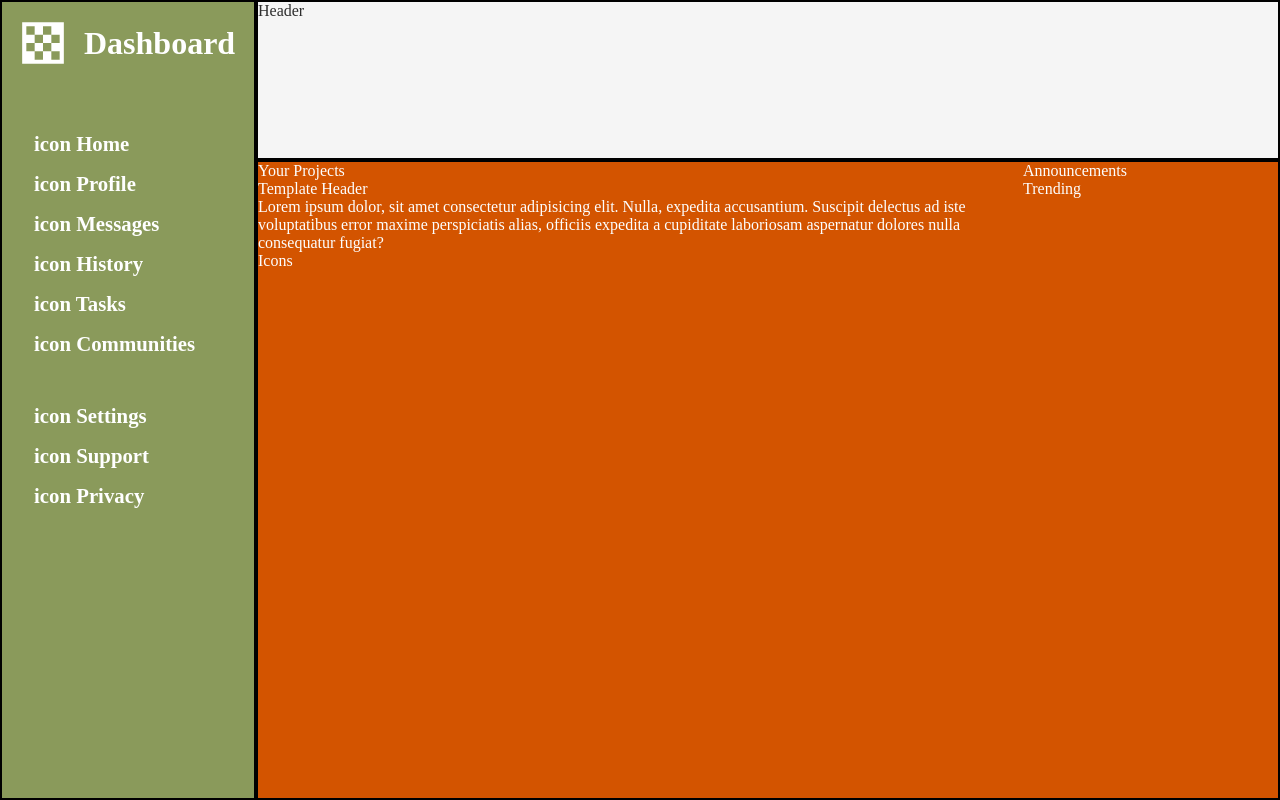
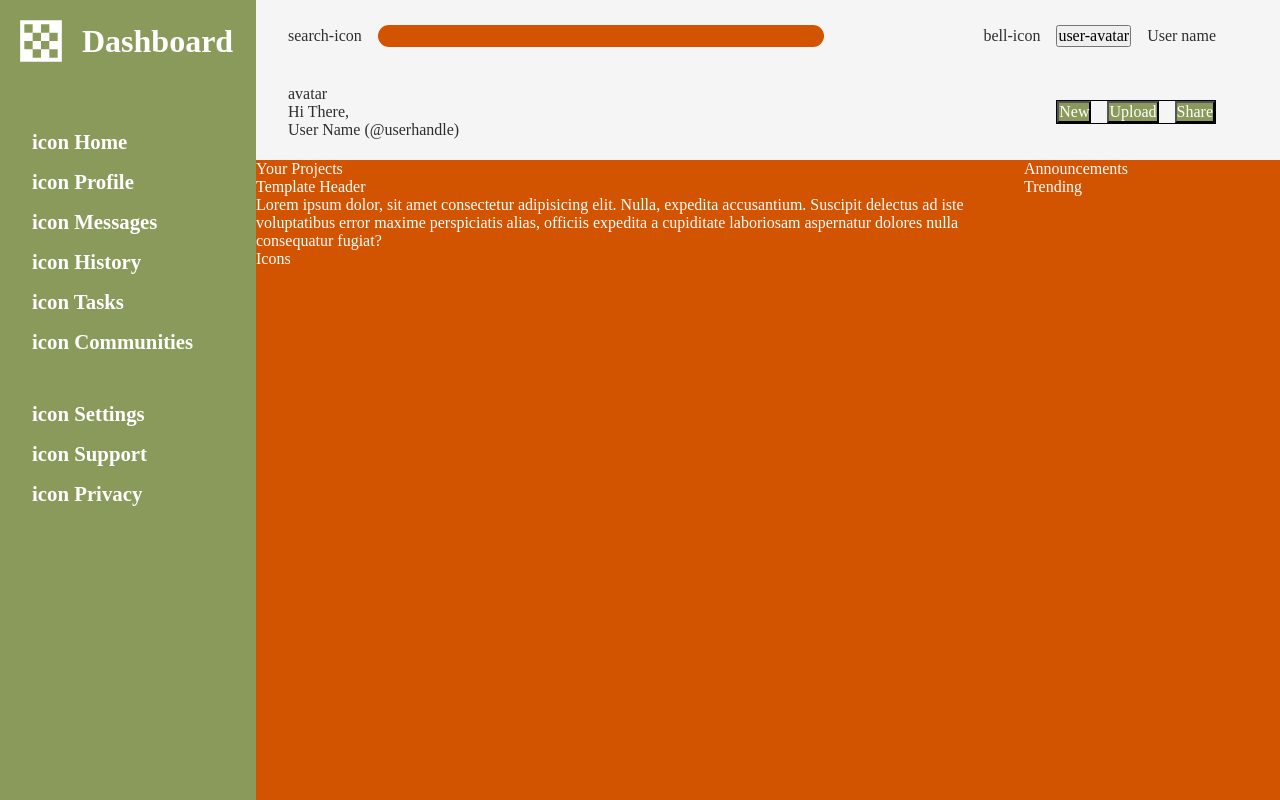
Before and after one commit to LiamJPOS/odin-admin-dashboard, a plain HTML site: page index.html in a window 1280 px wide. Drawn offline with Linux system fonts and the light colour scheme.

Commit message:
Add header structure

```diff
--- a/index.html
+++ b/index.html
@@ -68,10 +68,35 @@
                     </li>
                 </ul>
             </div>
+        </aside>
+
+        <header class="header">
+            <div class="header--upper">
+                <div class="header--search-bar">
+                    <span class="header--search-icon">search-icon</span>
+                    <input type="text" class="header--search-input">
+                </div>
+                <div class="header--user-details">
+                    <span class="header--notifications">bell-icon</span>
+                    <button class="header--user-avatar">user-avatar</button>
+                    <span class="header--user-name">User name</span>
+                </div>
+            </div>
+            <nav class="header--nav">
+                <div class="header--handle-section">
+                    <span class="header--handle-avatar">avatar</span>
+                    <p class="header--greeting">Hi There,</p>
+                    <h1 class="header--user-handle">User Name (@userhandle)</h1>
+                </div>
+                <div class="header--nav-buttons">
+                    <button class="nav--button">New</button>
+                    <button class="nav--button">Upload</button>
+                    <button class="nav--button">Share</button>
+                </div>
+            </nav>
+        </header>
 
 
-        </aside>
-        <header class="header">Header</header>
         <main class="main tertiary">
             <div class="projects">
                 <h2 class="projects--header">Your Projects</h2>
--- a/style.css
+++ b/style.css
@@ -75,11 +75,7 @@ body {
   color: var(--on-tertiary-color);
 }
 
-/*  */
-
-.page > * {
-    border: 2px solid black;
-}
+/* Content */
 
 .page {
     height: 100vh;
@@ -100,7 +96,6 @@ body {
     align-content: start;
     gap: 3rem;
 }
-
 
 .sidebar--header {
   display: flex;
@@ -130,8 +125,60 @@ body {
 }
 
 .header {
-    grid-area: header
+    grid-area: header;
+    display: grid;
+    grid-template-rows: 1fr 2fr;
+    gap: 1rem;
+    margin: 1rem 4rem 0.5rem 2rem;
 }
+
+.header--upper, .header--nav {
+  display: flex;
+  justify-content: space-between;
+  align-items: center;
+  gap: 10rem;
+}
+
+.header--search-bar {
+  display: flex;
+  gap: 1rem;
+  align-items: center;
+  flex-grow: 1;
+}
+
+.header--search-input {
+  background-color: var(--tertiary-color);
+  color: var(--on-tertiary-color);
+  border-color: transparent;
+  border-radius: 40px;
+  box-shadow: none;
+  border: none;
+  flex-grow: 1;
+  padding: 0.1rem;
+  padding-left: 1rem;
+}
+
+/* Make border color on focus another color ask Ryan */
+
+.header--user-details {
+  display: flex;
+  gap: 1rem;
+  align-items: center;
+ }
+
+.header--nav-buttons {
+  display: flex;
+  gap: 1rem;
+  border: 1px solid black;
+
+}
+
+.nav--button {
+  background-color: var(--secondary-color);
+  color: var(--on-secondary-color);
+  flex-grow: 1;
+}
+
 
 .main {
     grid-area: main;
```
